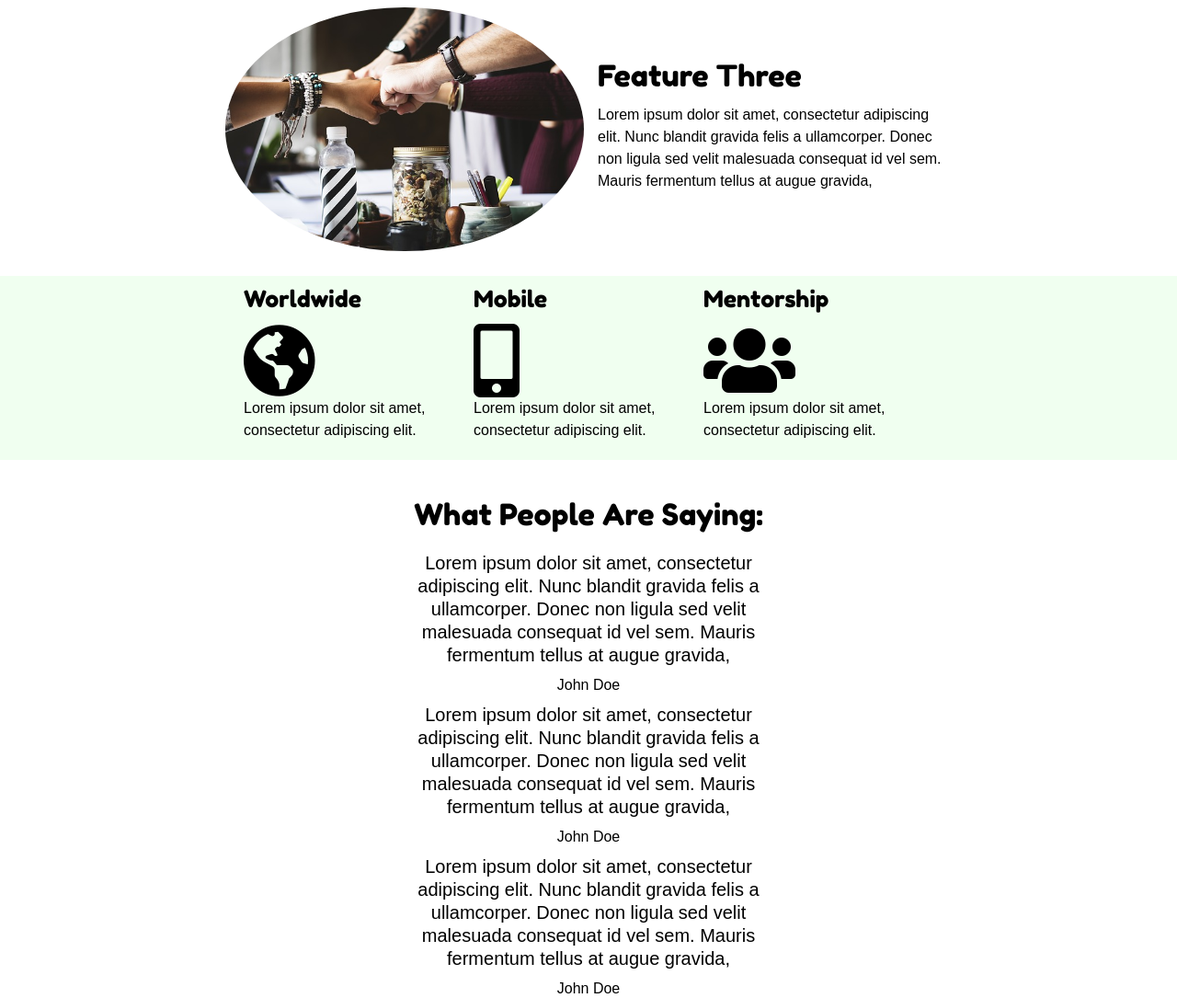
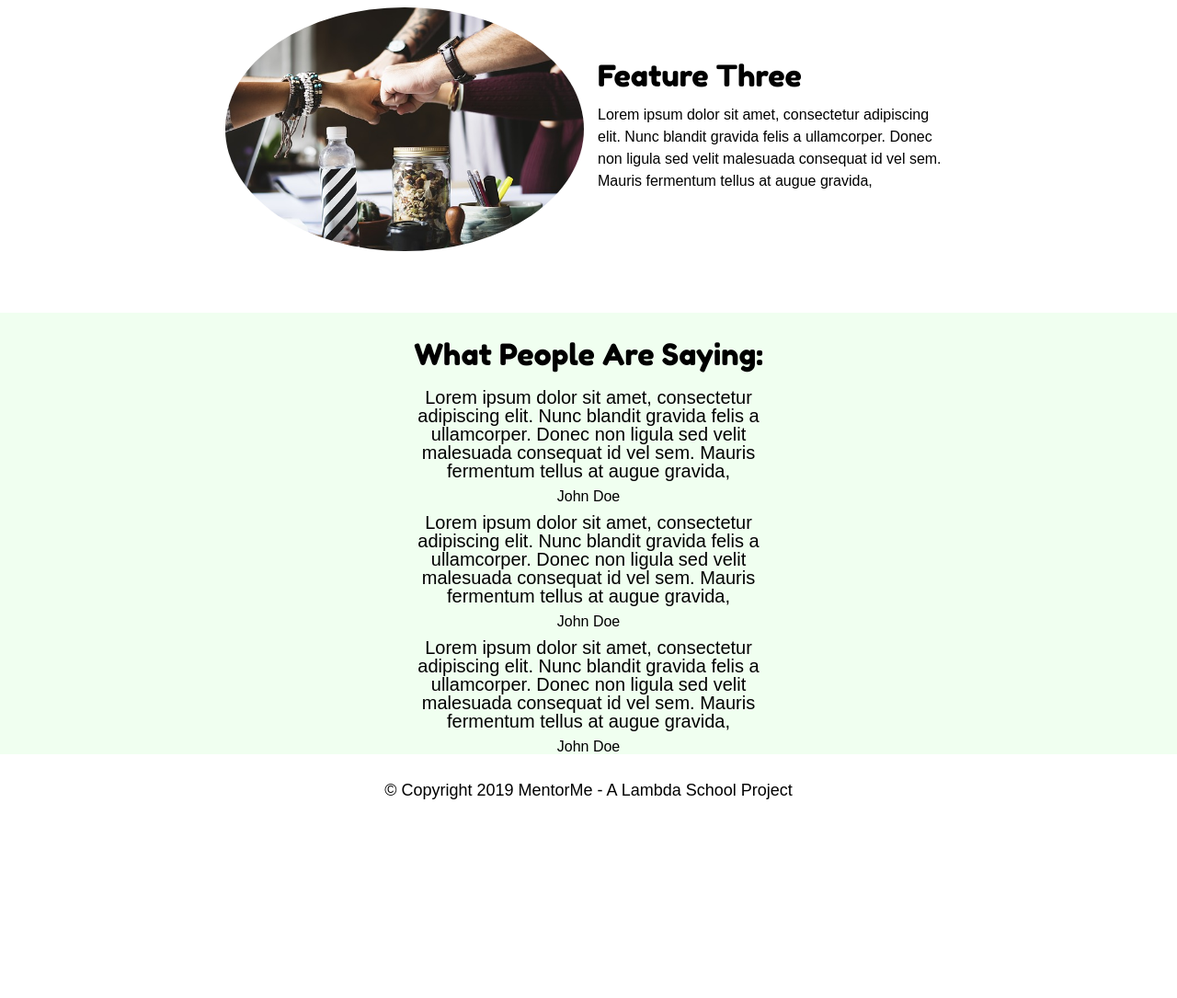
Before and after one commit to buildweek-mentor-me/UI-Van, a plain HTML site: page index.html in a window 1280 px wide. Shown: the part 1551-2636 px from the top of the page at 92% size. After the commit the page ends 2449 px from the top, so only its background shows below. Drawn offline with Linux system fonts and the light colour scheme; a web font is replaced by a local one.

Commit message:
removed fontawesome feature, made other minor changes

```diff
--- a/index.html
+++ b/index.html
@@ -56,7 +56,7 @@
                         <p>Lorem ipsum dolor sit amet, consectetur adipiscing elit. Nunc blandit gravida felis a ullamcorper. Donec non ligula sed velit malesuada consequat id vel sem. Mauris fermentum tellus at augue gravida,</p>
                         </div>
                 </div>
-                <div class="content-middle">
+                <!-- <div class="content-middle">
                     <div class="content-box">
                     <h3>Worldwide</h3>
                                         <i class="fas fa-globe-americas fa-5x"></i>
@@ -71,7 +71,7 @@
                     <h3>Mentorship</h3>
                     <i class="fas fa-users fa-5x"></i>
                     <p>Lorem ipsum dolor sit amet, consectetur adipiscing elit.</p>
-                    </div>
+                    </div> -->
 
 
                 </div>
@@ -95,6 +95,9 @@
                         <div class="author">John Doe</div>
 
                 </div>
+                <footer>
+                   &copy; Copyright 2019 MentorMe - A Lambda School Project
+                </footer>
         </div>
     </body>
 </html>
--- a/less/main.less
+++ b/less/main.less
@@ -58,6 +58,10 @@ nav{
     flex-direction: column;
     width: 100%;
     margin-top: 40px;
+    background-color: honeydew;
+    h2{
+        margin-top: 30px;
+    }
 
     .quote{
         text-align: center;
@@ -110,3 +114,9 @@ nav{
     }
 
 }
+footer{
+    text-align: center;
+    font-size: 1.8rem;
+    margin-top: 30px;
+    margin-bottom: 30px;
+}
```
Also changed, not shown: css/index.css.
